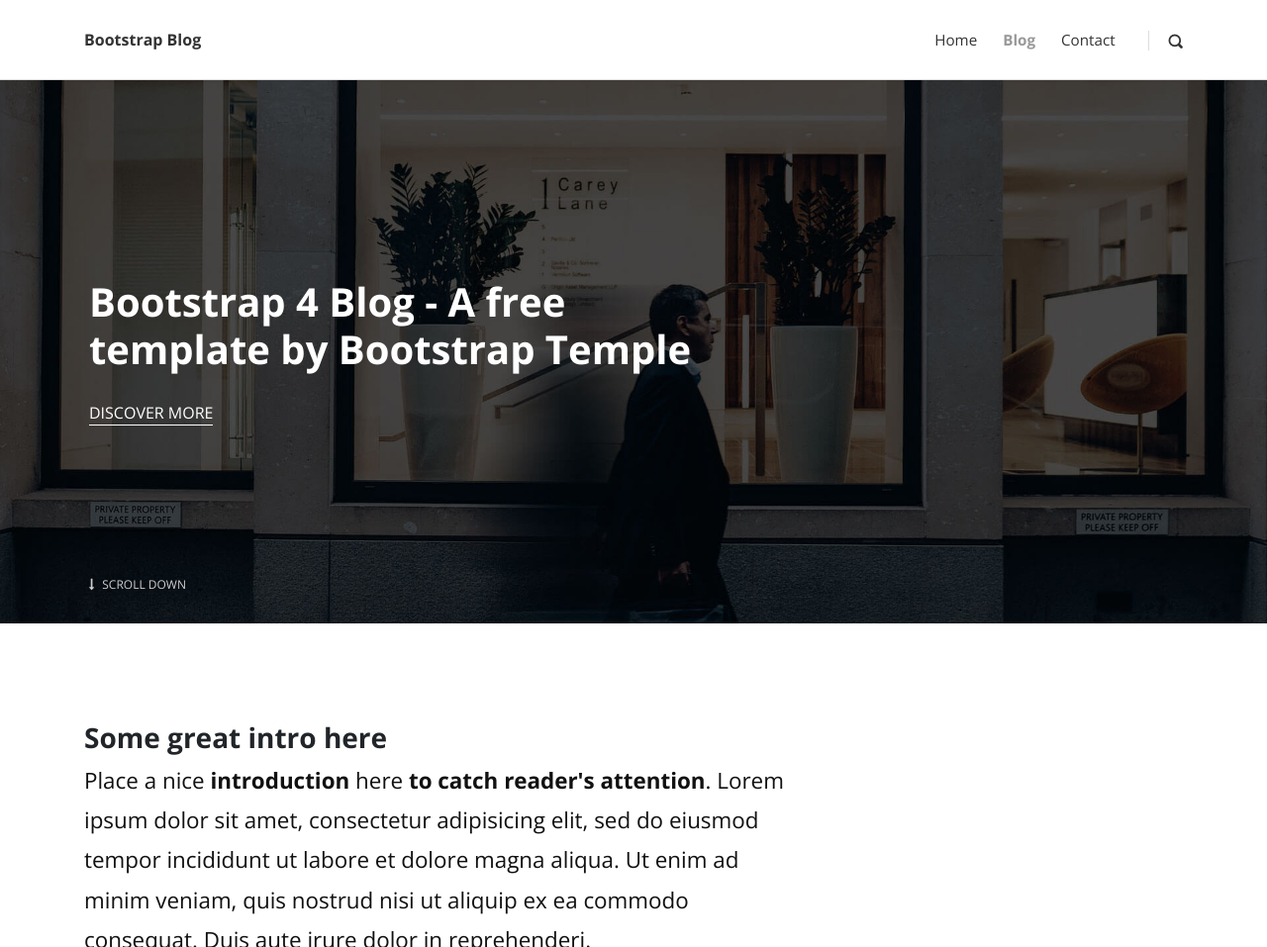
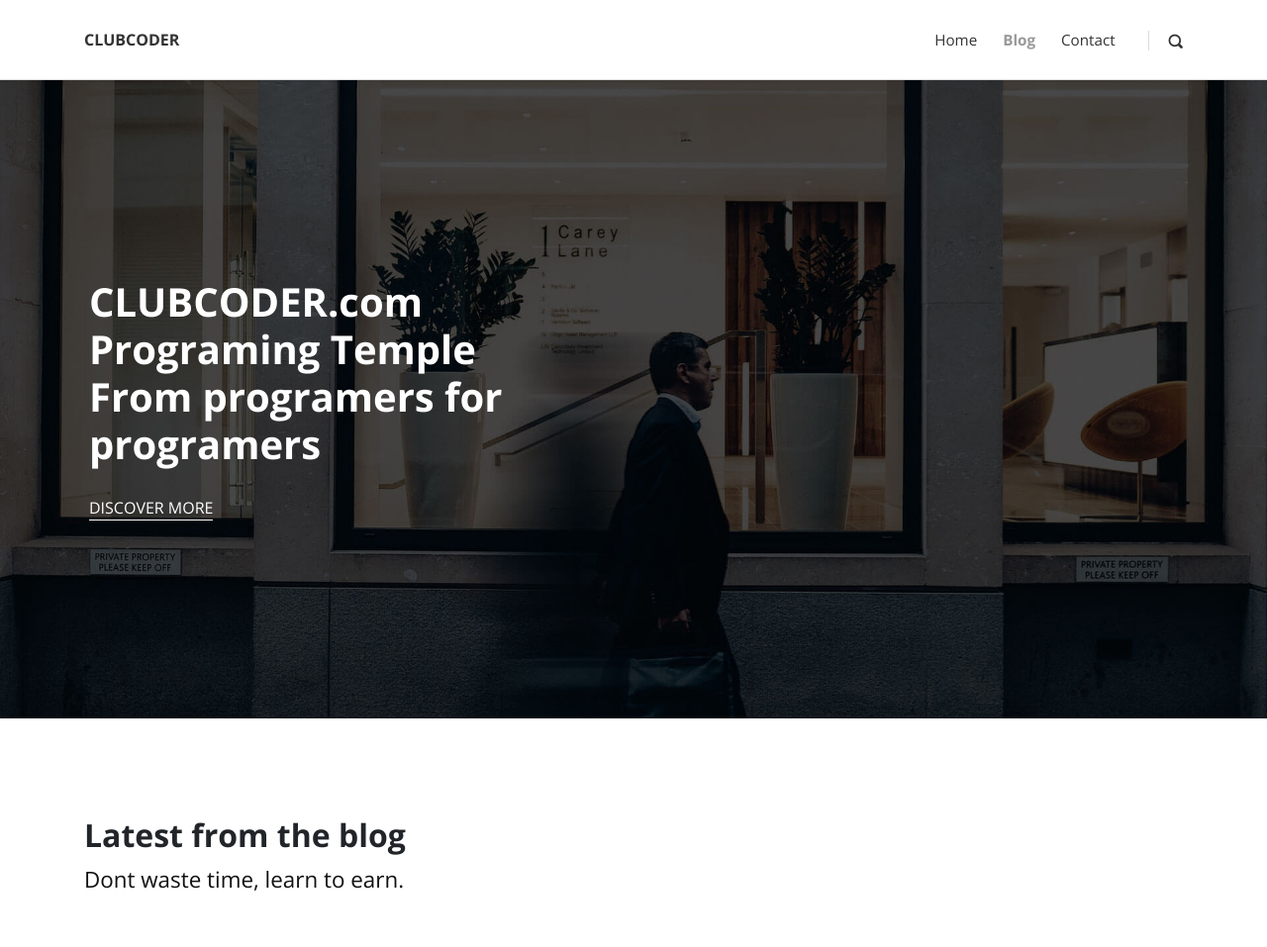
Before and after one commit to daxthenuke/BlogAwesome, a Django app: page / in a window 1280 px wide. Shown: the top 957 px of the page at 99% size. Run offline with Django 3.2, Linux system fonts and the light colour scheme; data comes from the database, SQL or seed files in the repository; both versions use the stored data as it was after the commit; some libraries are stand-ins or nearby versions.

Commit message:
send add

```diff
--- a/templates/head.html
+++ b/templates/head.html
@@ -2,7 +2,7 @@
   <head>
     <meta charset="utf-8">
     <meta http-equiv="X-UA-Compatible" content="IE=edge">
-    <title>Bootstrap Blog - B4 Template by Bootstrap Temple</title>
+    <title>CLUBCODER.COM</title>
     <meta name="description" content="">
     <meta name="viewport" content="width=device-width, initial-scale=1">
     <meta name="robots" content="all,follow">
--- a/templates/header.html
+++ b/templates/header.html
@@ -19,7 +19,7 @@
         <div class="container">
           <!-- Navbar Brand -->
           <div class="navbar-header d-flex align-items-center justify-content-between">
-            <!-- Navbar Brand --><a href="/" class="navbar-brand">Bootstrap Blog</a>
+            <!-- Navbar Brand --><a href="/" class="navbar-brand">CLUBCODER</a>
             <!-- Toggle Button-->
             <button type="button" data-toggle="collapse" data-target="#navbarcollapse" aria-controls="navbarcollapse" aria-expanded="false" aria-label="Toggle navigation" class="navbar-toggler"><span></span><span></span><span></span></button>
           </div>
--- a/templates/index.html
+++ b/templates/index.html
@@ -8,13 +8,14 @@
       <div class="container">
         <div class="row">
           <div class="col-lg-7">
-            <h1>Bootstrap 4 Blog - A free template by Bootstrap Temple</h1><a href="#" class="hero-link">Discover More</a>
+            <h1>CLUBCODER.com <br> Programing Temple <br> From programers for programers
+            </h1><a href="#" class="hero-link">Discover More</a>
           </div>
-        </div><a href=".intro" class="continue link-scroll"><i class="fa fa-long-arrow-down"></i> Scroll Down</a>
-      </div>
+     <!--   </div><a href=".intro" class="continue link-scroll"><i class="fa fa-long-arrow-down"></i> Scroll Down</a>
+      </div> -->
     </section>
     <!-- Intro Section-->
-    <section class="intro">
+  <!--  <section class="intro">
       <div class="container">
         <div class="row">
           <div class="col-lg-8">
@@ -25,7 +26,7 @@
       </div>
     </section>
     <section class="featured-posts no-padding-top">
-      <div class="container">
+      <div class="container"> -->
         <!-- Post-->
         {% for obj in object_list %}
         <div class="row d-flex align-items-stretch">
@@ -62,8 +63,10 @@
         {% endfor %}
       </div>
     </section>
+
     <!-- Divider Section-->
-    <section style="background: url({% static 'img/divider-bg.jpg' %}); background-size: cover; background-position: center bottom" class="divider">
+
+<!--    <section style="background: url({% static 'img/divider-bg.jpg' %}); background-size: cover; background-position: center bottom" class="divider">
       <div class="container">
         <div class="row">
           <div class="col-md-7">
@@ -71,13 +74,14 @@
           </div>
         </div>
       </div>
-    </section>
+    </section> -->
+
     <!-- Latest Posts -->
     <section class="latest-posts">
       <div class="container">
         <header>
           <h2>Latest from the blog</h2>
-          <p class="text-big">Lorem ipsum dolor sit amet, consectetur adipisicing elit.</p>
+          <p class="text-big">Dont waste time, learn to earn.</p>
         </header>
         <div class="row">
           {% for obj in latest %}
@@ -105,8 +109,8 @@
       <div class="container">
         <div class="row">
           <div class="col-md-6">
-            <h2>Subscribe to Newsletter</h2>
-            <p class="text-big">Lorem ipsum dolor sit amet, consectetur adipisicing elit, sed do eiusmod tempor incididunt ut labore et dolore magna aliqua.</p>
+            <h2>Subscribe for News</h2>
+            <p class="text-big"> Get informed.</p>
           </div>
           <div class="col-md-8">
             <div class="form-holder">
--- a/templates/search_results.html
+++ b/templates/search_results.html
@@ -3,7 +3,7 @@
 
 {% block content %}
 
-<h2>This is the results of your search</h2>
+<h1>This is the results of your search</h1>
 {% for post in queryset %}
     <a href="{{ post.get_absolute_url }}">{{ post.title }}</a>
     <br />
```
Also changed, not shown: db.sqlite3, static_in_env/img/avatar-1.jpg (deleted), static_in_env/img/avatar-2.jpg (deleted), templates/readme.txt.
